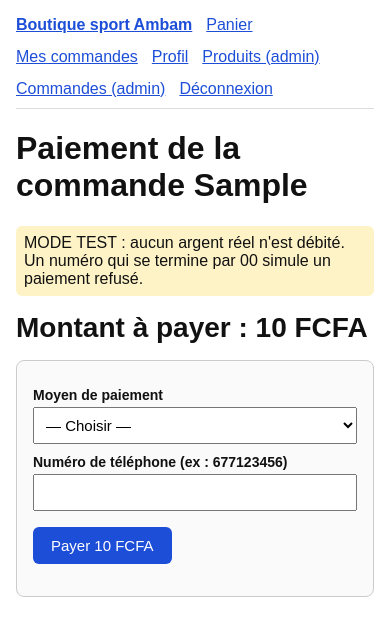
After one commit to estie-glo/plateforme-vetements-sport, a Laravel app: page /commandes/1/paiement in a window 390 px wide. The commit adds this page. Shown: the top 636 px of the page. Run offline with Laravel 12, Linux system fonts and the light colour scheme; a user stored in the database is signed in; data comes from the database, SQL or seed files in the repository; tables that the repository leaves empty hold one stand-in row (values such as "Sample post").

Commit message:
Iteration 3 : paiement Mobile Money en simulation

```diff
--- /dev/null
+++ b/boutique/app/Http/Controllers/PaiementController.php
@@ -0,0 +1,107 @@
+<?php
+namespace App\Http\Controllers;
+
+use App\Models\Commande;
+use App\Models\Paiement;
+use App\Models\Variante;
+use Illuminate\Http\Request;
+use Illuminate\Support\Facades\Auth;
+use Illuminate\Support\Facades\DB;
+use Illuminate\Support\Facades\Log;
+use Illuminate\Support\Str;
+
+class PaiementController extends Controller
+{
+    private function commande($id): Commande
+    {
+        return Commande::with('lignes')->where('utilisateur_id', Auth::id())->findOrFail($id);
+    }
+
+    public function form($id)
+    {
+        $commande = $this->commande($id);
+        if ($commande->statut !== 'en_attente') {
+            return redirect()->route('commandes.show', $commande->id)->withErrors(['paiement' => 'Cette commande est déjà payée.']);
+        }
+        return view('paiement.form', compact('commande'));
+    }
+
+    public function payer(Request $r, $id)
+    {
+        $commande = $this->commande($id);
+        if ($commande->statut !== 'en_attente') {
+            return redirect()->route('commandes.show', $commande->id)
+                ->withErrors(['paiement' => 'Cette commande est déjà payée : elle ne peut pas être débitée deux fois.']);
+        }
+
+        $d = $r->validate([
+            'methode' => 'required|in:orange_money,mtn_momo',
+            'telephone' => ['required', 'regex:/^(\+?237)?6[0-9]{8}$/'],
+        ], [
+            'methode.required' => 'Choisis Orange Money ou MTN MoMo.',
+            'methode.in' => 'Moyen de paiement invalide.',
+            'telephone.required' => 'Saisis ton numéro de téléphone.',
+            'telephone.regex' => 'Numéro invalide : saisis 9 chiffres commençant par 6.',
+        ]);
+
+        // SIMULATION : un numéro qui se termine par 00 est refusé par « l'opérateur »
+        $refuse = str_ends_with($d['telephone'], '00');
+
+        $resultat = DB::transaction(function () use ($commande, $d, $refuse) {
+            $paiement = Paiement::create([
+                'commande_id' => $commande->id,
+                'reference_transaction' => 'SIM-' . strtoupper(Str::random(10)),
+                'methode' => $d['methode'],
+                'montant' => $commande->montant_total,
+                'statut' => 'en_attente',
+            ]);
+
+            if ($refuse) {
+                $paiement->update(['statut' => 'echoue']);
+                return 'refuse';
+            }
+
+            // Verrouillage : évite le double paiement et la vente du dernier article à deux clients
+            $verrou = Commande::lockForUpdate()->find($commande->id);
+            if ($verrou->statut !== 'en_attente') {
+                $paiement->update(['statut' => 'echoue']);
+                return 'deja_paye';
+            }
+            foreach ($commande->lignes as $l) {
+                $v = Variante::lockForUpdate()->find($l->variante_id);
+                if (!$v || $v->stock < $l->quantite) {
+                    $paiement->update(['statut' => 'echoue']);
+                    return 'rupture';
+                }
+            }
+            foreach ($commande->lignes as $l) {
+                Variante::where('id', $l->variante_id)->decrement('stock', $l->quantite);
+            }
+            $paiement->update(['statut' => 'valide', 'date_paiement' => now()]);
+            $verrou->update(['statut' => 'payee']);
+            return 'ok';
+        });
+
+        if ($resultat === 'ok') {
+            // Notification simulée (écrite dans storage/logs/laravel.log)
+            Log::info("SMS simulé : paiement de {$commande->montant_total} FCFA reçu pour la commande {$commande->numero}.");
+            return redirect()->route('paiement.confirmation', $commande->id);
+        }
+
+        $messages = [
+            'refuse' => 'Paiement refusé par l\'opérateur. Ta commande est conservée : tu peux réessayer.',
+            'deja_paye' => 'Cette commande est déjà payée : elle ne peut pas être débitée deux fois.',
+            'rupture' => 'Un article de ta commande n\'est plus disponible. Le paiement n\'a pas été effectué.',
+        ];
+        return back()->withErrors(['paiement' => $messages[$resultat]])->withInput();
+    }
+
+    public function confirmation($id)
+    {
+        $commande = $this->commande($id);
+        if ($commande->statut === 'en_attente') {
+            return redirect()->route('paiement.form', $commande->id);
+        }
+        return view('paiement.confirmation', compact('commande'));
+    }
+}
--- a/boutique/resources/views/catalogue/index.blade.php
+++ b/boutique/resources/views/catalogue/index.blade.php
@@ -2,7 +2,7 @@
 @section('titre', 'Nos produits')
 @section('contenu')
 <h1>Nos produits</h1>
-<form class="filtres" autocomplete="off" method="GET" action="{{ url('/produits') }}">
+<form class="filtres" method="GET" action="{{ url('/produits') }}">
   <div class="grille">
     <div><label for="q">Recherche</label><input type="text" id="q" name="q" value="{{ $q }}" placeholder="Ex : maillot, ballon..."></div>
     <div><label for="sport">Sport</label>
--- /dev/null
+++ b/boutique/resources/views/paiement/form.blade.php
@@ -0,0 +1,19 @@
+@extends('layouts.app')
+@section('titre', 'Paiement')
+@section('contenu')
+<h1>Paiement de la commande {{ $commande->numero }}</h1>
+<p class="test">MODE TEST : aucun argent réel n'est débité. Un numéro qui se termine par 00 simule un paiement refusé.</p>
+<p class="prix-grand">Montant à payer : {{ number_format($commande->montant_total, 0, ',', ' ') }} FCFA</p>
+<form class="carte" method="POST" action="{{ route('paiement.payer', $commande->id) }}">
+  @csrf
+  <label for="methode">Moyen de paiement</label>
+  <select id="methode" name="methode">
+    <option value="">— Choisir —</option>
+    <option value="orange_money" @selected(old('methode') === 'orange_money')>Orange Money</option>
+    <option value="mtn_momo" @selected(old('methode') === 'mtn_momo')>MTN MoMo</option>
+  </select>
+  <label for="telephone">Numéro de téléphone (ex : 677123456)</label>
+  <input id="telephone" name="telephone" value="{{ old('telephone') }}" inputmode="numeric">
+  <p><button type="submit">Payer {{ number_format($commande->montant_total, 0, ',', ' ') }} FCFA</button></p>
+</form>
+@endsection
--- a/boutique/routes/web.php
+++ b/boutique/routes/web.php
@@ -5,6 +5,7 @@ use App\Http\Controllers\AdminController;
 use App\Http\Controllers\AuthController;
 use App\Http\Controllers\CatalogueController;
 use App\Http\Controllers\CommandeController;
+use App\Http\Controllers\PaiementController;
 use App\Http\Controllers\PanierController;
 use App\Http\Controllers\ProfilController;
 
@@ -38,6 +39,11 @@ Route::middleware('auth')->group(function () {
     Route::get('/commandes', [CommandeController::class, 'index'])->name('commandes.index');
     Route::get('/commandes/{id}', [CommandeController::class, 'show'])->name('commandes.show');
 
+    // Paiement Mobile Money simulé (L4)
+    Route::get('/commandes/{id}/paiement', [PaiementController::class, 'form'])->name('paiement.form');
+    Route::post('/commandes/{id}/paiement', [PaiementController::class, 'payer'])->name('paiement.payer');
+    Route::get('/commandes/{id}/paiement/confirmation', [PaiementController::class, 'confirmation'])->name('paiement.confirmation');
+
     // Back-office administrateur (L6)
     Route::prefix('admin')->group(function () {
         Route::get('/produits', [AdminController::class, 'produits'])->name('admin.produits');
```
Also changed, not shown: boutique/app/Models/Paiement.php (added, +11 -0 lines), boutique/resources/views/paiement/confirmation.blade.php (added, +9 -0 lines).
